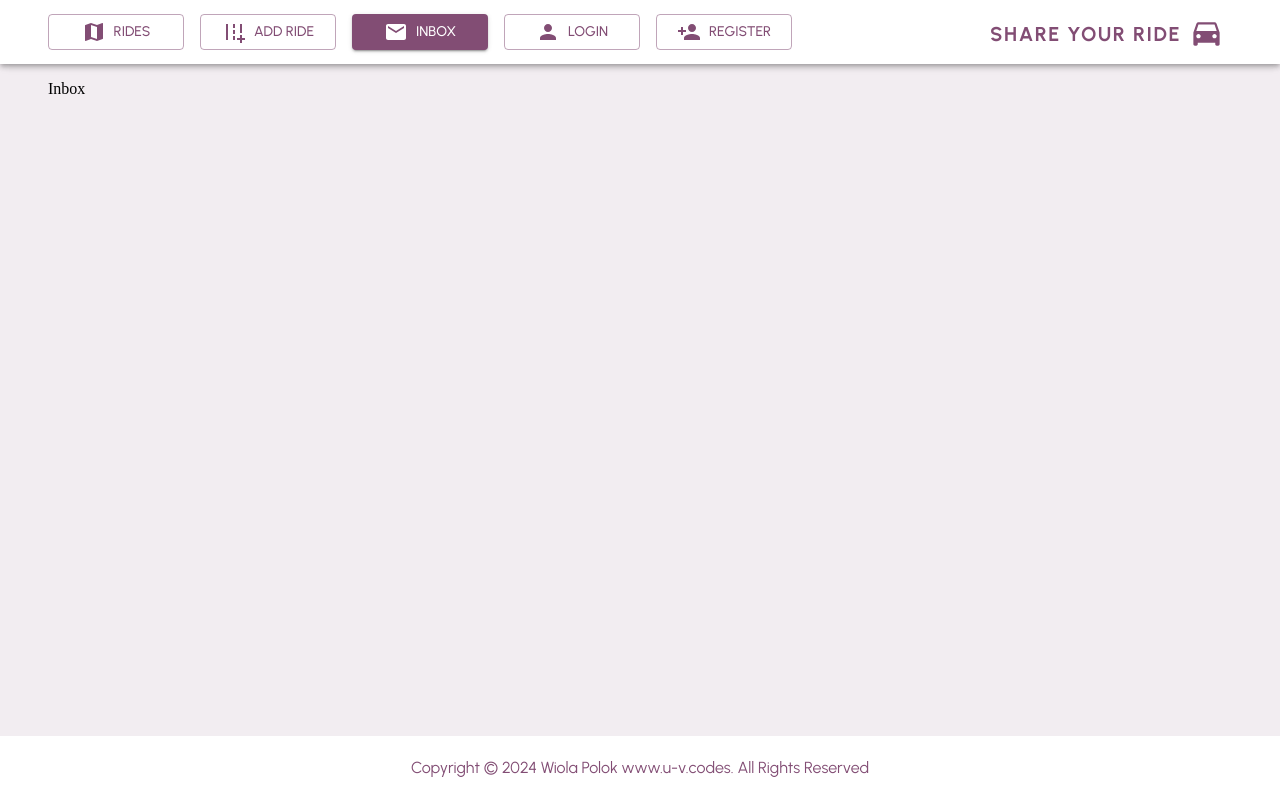
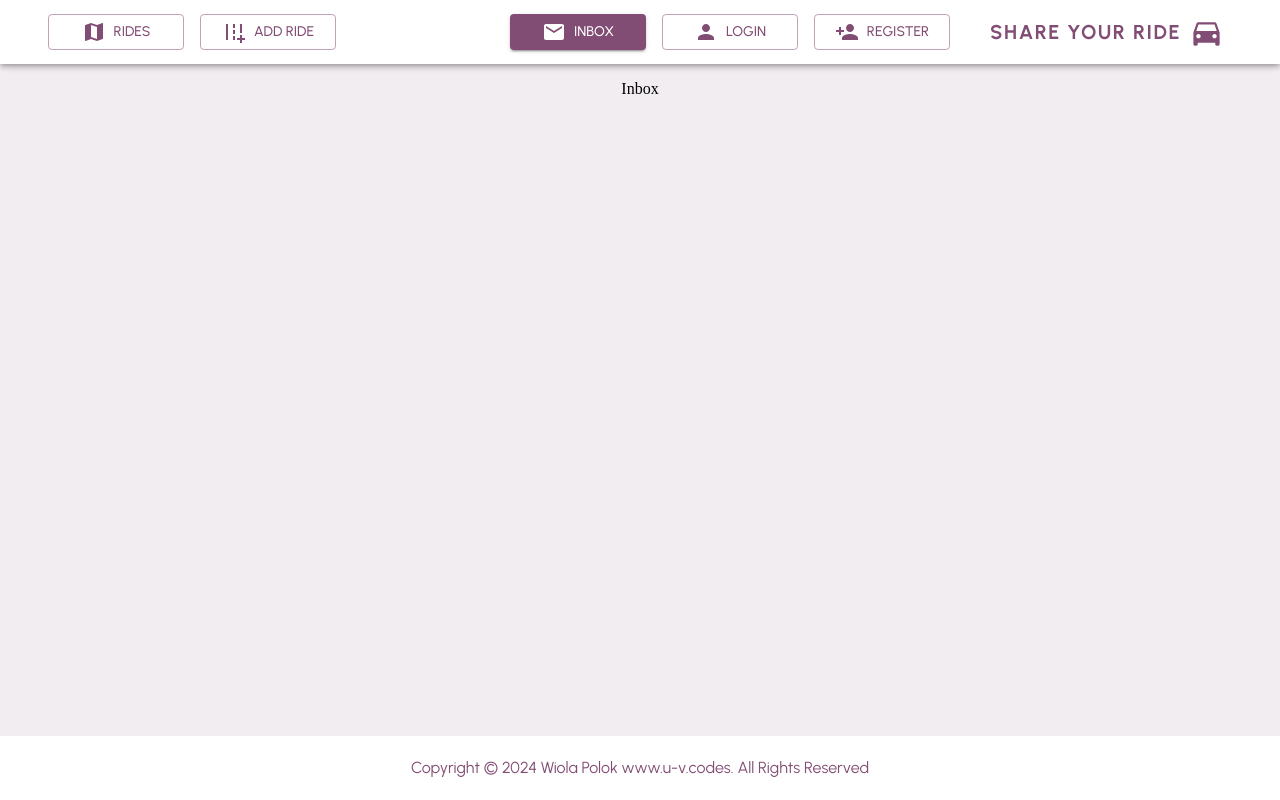
Before and after one commit to Wiolinek/microservice-architecture, a React (Vite) app in the folder client/: page /inbox in a window 1280 px wide. Built offline with nearby package versions, Linux system fonts and the light colour scheme.

Commit message:
navigation bar and page wrapper style update

```diff
--- a/client/src/components/Drawer.tsx
+++ b/client/src/components/Drawer.tsx
@@ -62,7 +62,7 @@ const CustomDrawer = () => {
         sx={{
           width: drawerWidth,
           flexShrink: 0,
-          [`& .MuiDrawer-paper`]: { width: drawerWidth, boxSizing: 'border-box', backgroundColor: 'transparent' },
+          ['& .MuiDrawer-paper']: { width: drawerWidth, boxSizing: 'border-box', backgroundColor: 'transparent' },
         }}>
         <Toolbar />
         <Toolbar sx={{ bgcolor: 'primary.light' }} style={{ paddingLeft: '48px', paddingTop: '8px' }}>
--- a/client/src/components/Menu.tsx
+++ b/client/src/components/Menu.tsx
@@ -34,15 +34,9 @@ const CustomMenu = () => {
   };
 
   return (
-    <Toolbar sx={{ ml: { xs: 'auto', md: 0 }, mr: { xs: 0, md: 'auto' } }}>
+    <Toolbar sx={{ flexGrow: 1 }}>
       <Box sx={{ flexGrow: 1, display: { xs: 'flex', md: 'none' } }}>
-        <IconButton
-          size="large"
-          color="primary"
-          aria-label="test"
-          aria-controls="menu-appbar"
-          aria-haspopup="true"
-          onClick={handleOpenNavMenu}>
+        <IconButton color="primary" aria-label="test" aria-controls="menu-appbar" aria-haspopup="true" onClick={handleOpenNavMenu}>
           <MenuIcon sx={{ display: { xs: 'flex', md: 'none' }, mr: { xs: 0, md: 2 } }} />
         </IconButton>
         <Menu
@@ -116,6 +110,7 @@ const CustomMenu = () => {
           </MenuItem>
         </Menu>
       </Box>
+      <Box sx={{ flexGrow: 1, justifyContent: 'space-between', display: { xs: 'none', md: 'flex', gap: 16 } }}>
         <Box sx={{ flexGrow: 1, display: { xs: 'none', md: 'flex', gap: 16 } }}>
           <NavLink to={'/'} onClick={handleCloseNavMenu} style={navLinkStyleDesktop}>
             {({ isActive }) => (
@@ -133,6 +128,8 @@ const CustomMenu = () => {
               </Button>
             )}
           </NavLink>
+        </Box>
+        <Box sx={{ flexGrow: 1, justifyContent: 'flex-end', display: { xs: 'none', md: 'flex', gap: 16 } }}>
           {pathname.includes('inbox') && (
             <NavLink to={'/inbox'} onClick={handleCloseNavMenu} style={navLinkStyleDesktop}>
               {({ isActive }) => (
@@ -160,6 +157,7 @@ const CustomMenu = () => {
             )}
           </NavLink>
         </Box>
+      </Box>
     </Toolbar>
   );
 };
--- a/client/src/components/RidesList.tsx
+++ b/client/src/components/RidesList.tsx
@@ -9,7 +9,7 @@ const RidesList = () => {
   const { pathname } = useLocation();
   const [height, setHeight] = useState<number>(100);
   return (
-    <Grid container direction="row" spacing={3} style={{ marginLeft: -24 }}>
+    <Grid container direction="row" spacing={3} style={{ marginLeft: -24, marginTop: 48 }}>
       <Grid item xs={12} md={pathname.includes('/ride/') ? 6 : 12}>
         <List
           sx={
--- a/client/src/layouts/Navbar.tsx
+++ b/client/src/layouts/Navbar.tsx
@@ -12,7 +12,7 @@ const Navbar = () => {
     <AppBar
       position="fixed"
       sx={{
-        [`&.MuiPaper-root`]: { backgroundColor: 'primary.light' },
+        ['&.MuiPaper-root']: { backgroundColor: 'primary.light' },
       }}>
       <Toolbar>
         <CustomMenu />
@@ -28,7 +28,7 @@ const Navbar = () => {
                   letterSpacing: '.1rem',
                   textTransform: 'uppercase',
                   pr: 1,
-                  alignSelf: 'self-end',
+                  textAlign: 'start',
                 }}>
                 Share Your Ride
               </Typography>
--- a/client/src/layouts/PageWrapper.tsx
+++ b/client/src/layouts/PageWrapper.tsx
@@ -1,6 +1,7 @@
 import Navbar from '@layouts/Navbar';
 import Footer from '@layouts/Footer';
 import Container from '@mui/material/Container';
+import Stack from '@mui/material/Stack';
 
 interface PageWrapperProps {
   children: React.ReactNode;
@@ -12,9 +13,11 @@ const PageWrapper = ({ children }: PageWrapperProps) => {
       <Navbar />
       <Container
         maxWidth={false}
-        sx={{ backgroundColor: 'secondary.main', minHeight: 'calc(100vh - 64px)', pt: 10, pb: 12 }}
-        style={{ paddingLeft: '48px', paddingRight: '48px' }}>
-        {children}
+        sx={{ backgroundColor: 'secondary.main', minHeight: 'calc(100vh - 64px)' }}
+        style={{ paddingLeft: 48, paddingRight: 48, paddingTop: 80, paddingBottom: 96 }}>
+        <Stack direction="column" alignItems="center" spacing={2}>
+          {children}
+        </Stack>
       </Container>
       <Footer />
     </>
--- a/client/src/pages/Home.tsx
+++ b/client/src/pages/Home.tsx
@@ -3,7 +3,6 @@ import PageWrapper from '@layouts/PageWrapper';
 import CustomDrawer from '@components/Drawer';
 import RidesList from '@components/RidesList';
 import Banner from '@layouts/Banner';
-import Stack from '@mui/material/Stack';
 
 const homeTitle = 'Find your perfect ride';
 const homeSubtitle = 'for the best price';
@@ -15,12 +14,10 @@ const Home = () => {
 
   return (
     <PageWrapper>
-      <Stack direction="column" alignItems="center" spacing={6}>
-        {isDrawerVisible && <CustomDrawer />}
-        {pathname === '/' && <Banner title={homeTitle} subtitle={homeSubtitle}></Banner>}
-        {pathname.includes('/ride') && <Banner title={singleRidePageTitle}></Banner>}
-        <RidesList />
-      </Stack>
+      {isDrawerVisible && <CustomDrawer />}
+      {pathname === '/' && <Banner title={homeTitle} subtitle={homeSubtitle}></Banner>}
+      {pathname.includes('/ride') && <Banner title={singleRidePageTitle}></Banner>}
+      <RidesList />
     </PageWrapper>
   );
 };
```
Lines whose indentation alone changed are shown as unchanged.
